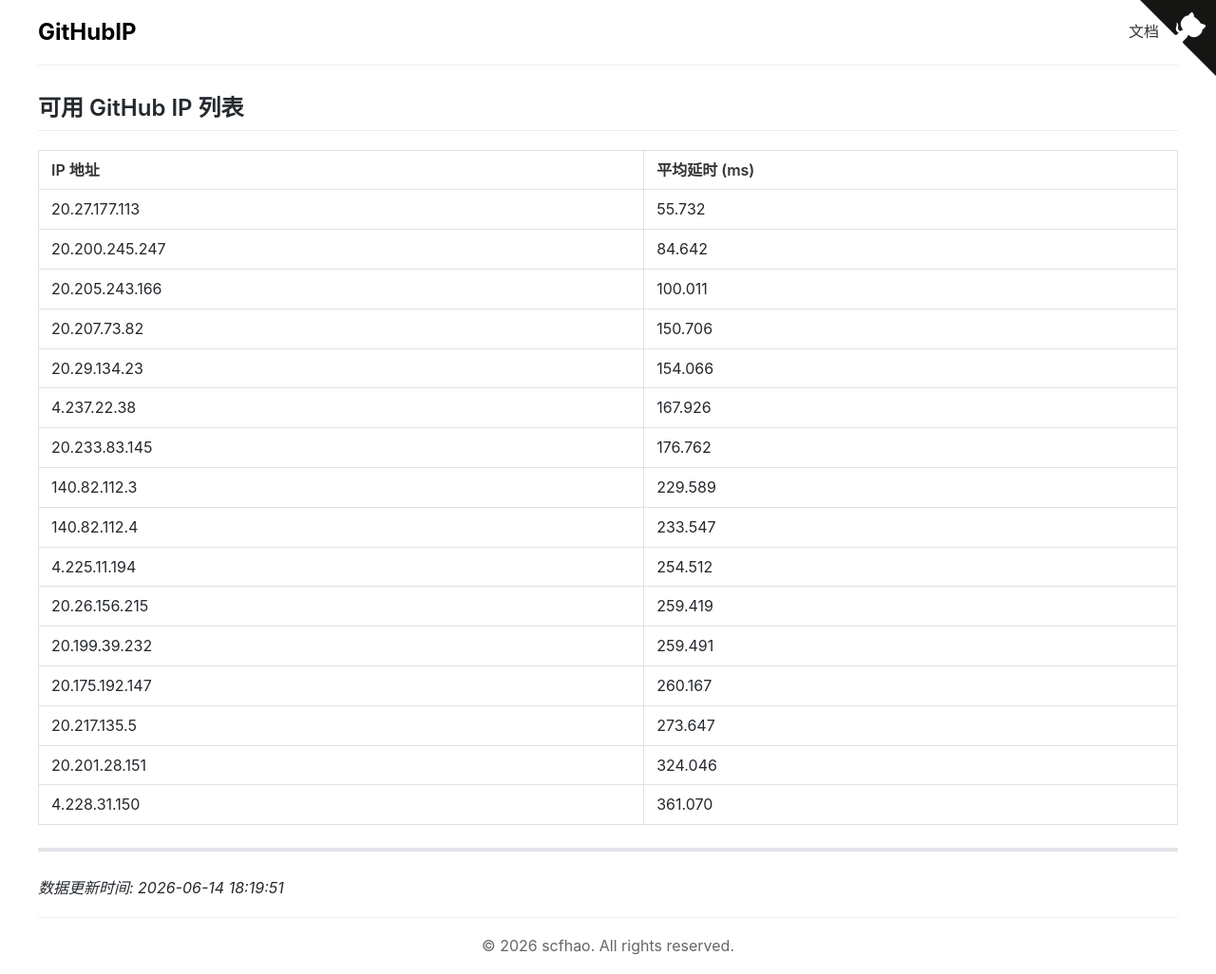
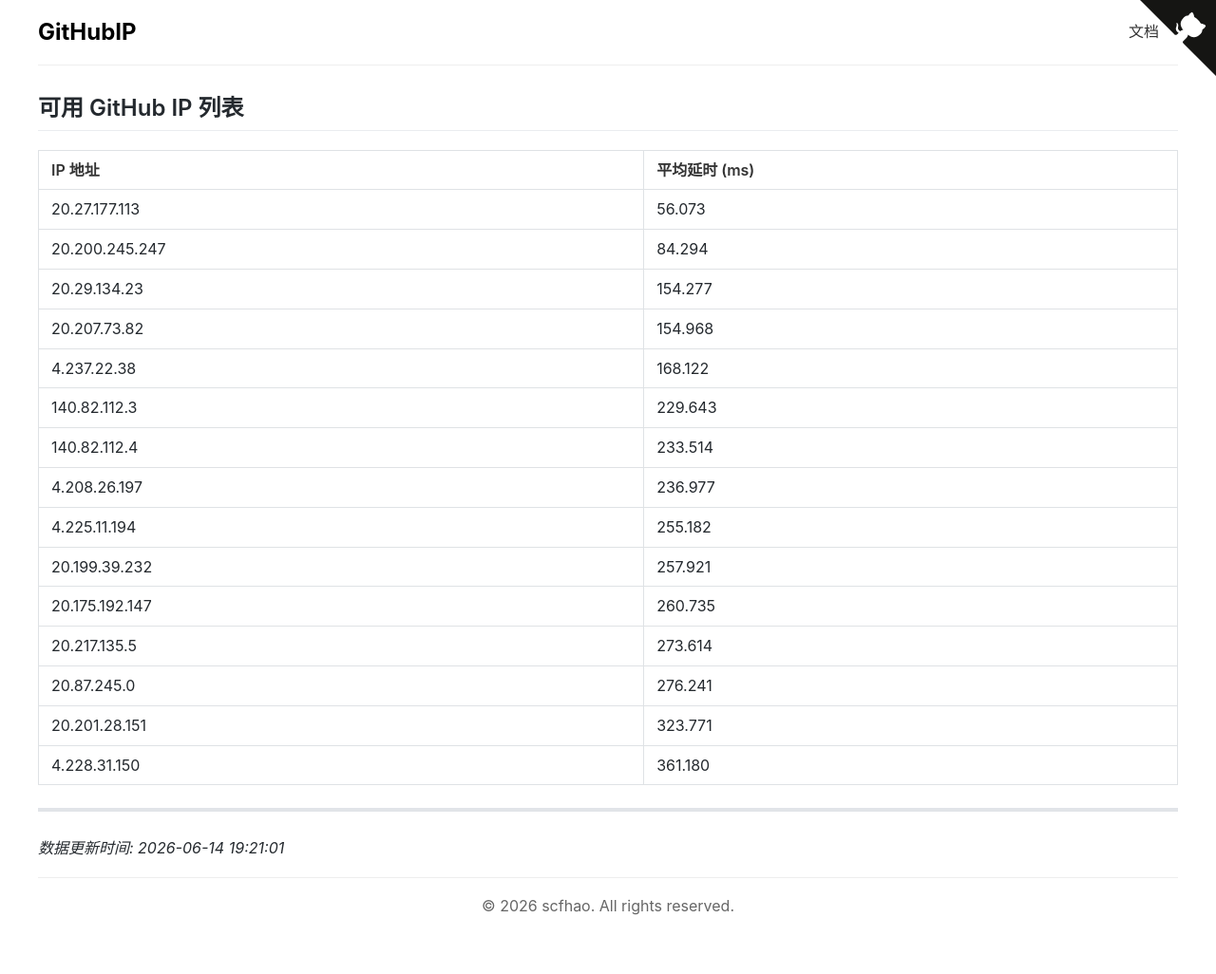
Before and after one commit to scfhao/GitHubIP, a Jekyll site: the page built from index.md, in a window 1280 px wide. Shown: the whole page at 95% size. Built offline with Jekyll 4.4.1, drawn with Linux system fonts in a browser that asks for light colours; after the commit the page ends 984 px from its top, so only the background shows below that.

Commit message:
自动脚本执行 - 2026-06-14 19:21:01

```diff
--- a/index.md
+++ b/index.md
@@ -1,30 +1,29 @@
 ---
 layout: home
 title: GitHub IP 列表
-date: 2026-06-14 18:19:51
+date: 2026-06-14 19:21:01
 ---
 
 ## 可用 GitHub IP 列表
 
 | IP 地址 | 平均延时 (ms) |
 |---------|--------------|
-| 20.27.177.113 | 55.732 |
-| 20.200.245.247 | 84.642 |
-| 20.205.243.166 | 100.011 |
-| 20.207.73.82 | 150.706 |
-| 20.29.134.23 | 154.066 |
-| 4.237.22.38 | 167.926 |
-| 20.233.83.145 | 176.762 |
-| 140.82.112.3 | 229.589 |
-| 140.82.112.4 | 233.547 |
-| 4.225.11.194 | 254.512 |
-| 20.26.156.215 | 259.419 |
-| 20.199.39.232 | 259.491 |
-| 20.175.192.147 | 260.167 |
-| 20.217.135.5 | 273.647 |
-| 20.201.28.151 | 324.046 |
-| 4.228.31.150 | 361.070 |
+| 20.27.177.113 | 56.073 |
+| 20.200.245.247 | 84.294 |
+| 20.29.134.23 | 154.277 |
+| 20.207.73.82 | 154.968 |
+| 4.237.22.38 | 168.122 |
+| 140.82.112.3 | 229.643 |
+| 140.82.112.4 | 233.514 |
+| 4.208.26.197 | 236.977 |
+| 4.225.11.194 | 255.182 |
+| 20.199.39.232 | 257.921 |
+| 20.175.192.147 | 260.735 |
+| 20.217.135.5 | 273.614 |
+| 20.87.245.0 | 276.241 |
+| 20.201.28.151 | 323.771 |
+| 4.228.31.150 | 361.180 |
 
 ---
 
-*数据更新时间: 2026-06-14 18:19:51*
+*数据更新时间: 2026-06-14 19:21:01*
```
